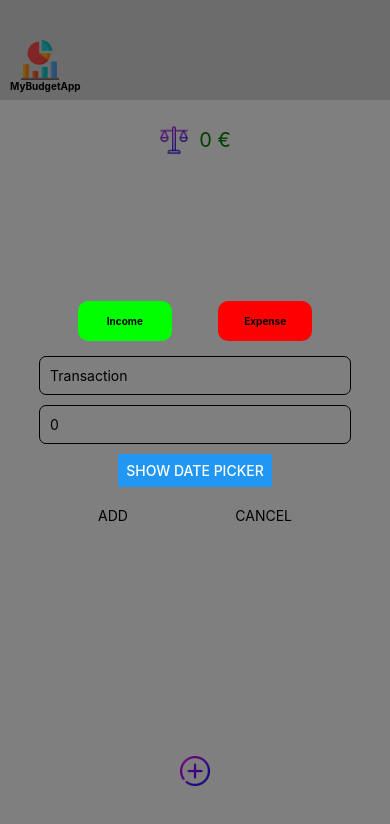
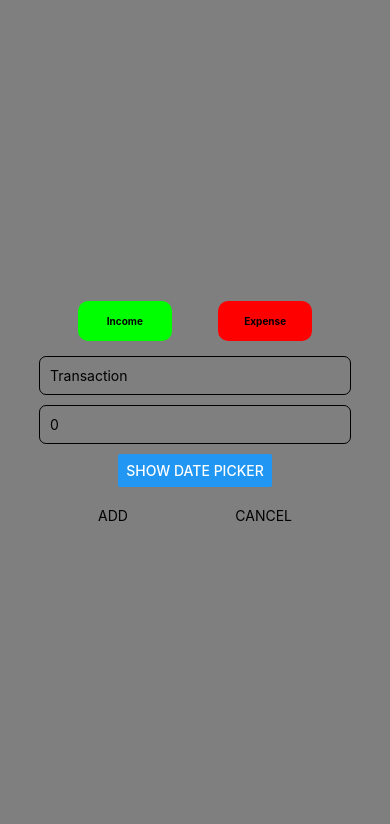
Before and after one commit to enriquedlc/BudgetApp, a React Native app: screen / in a window 390 px wide. Both pictures are taken after a click on the element 195 px from the left and 771 px from the top of the page. Shown: the top 824 px of the page. Built offline with nearby package versions, Linux system fonts and the light colour scheme.

Commit message:
Feature(TransactionInput.jsx): the modal is not transparent, so it doesn't overlaps on the transaction list.

```diff
--- a/components/TransactionInput.jsx
+++ b/components/TransactionInput.jsx
@@ -67,7 +67,7 @@ const TransactionInput = ({ setshowModalTransaction, showModalTransaction, onTra
   };
 
   return (
-    <Modal animationType={'slide'} transparent={true}
+    <Modal animationType={'slide'}
       visible={showModalTransaction}
       onRequestClose={() => setshowModalTransaction(!showModalTransaction)}>
       <TouchableWithoutFeedback sytle={styles.modal} onPress={Keyboard.dismiss} >
```
